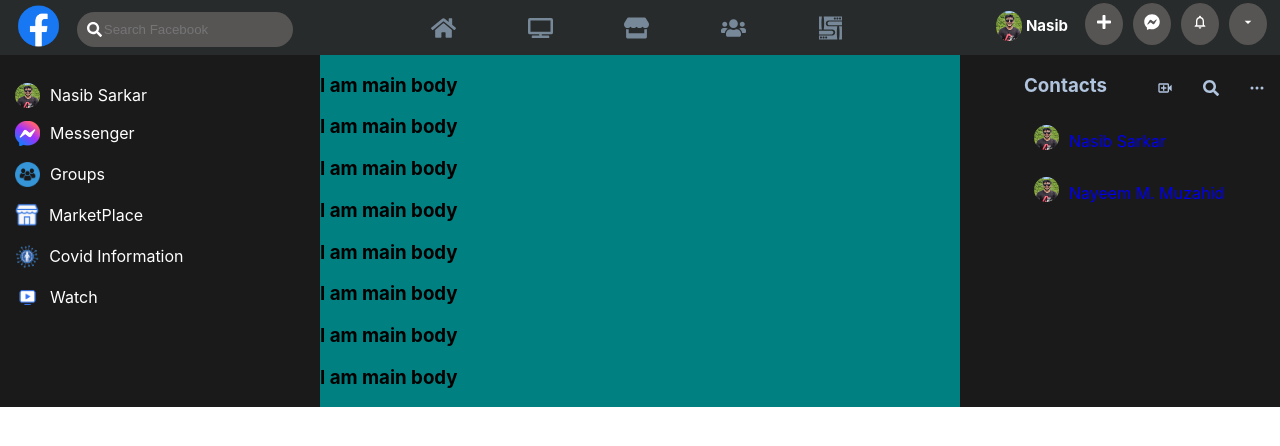
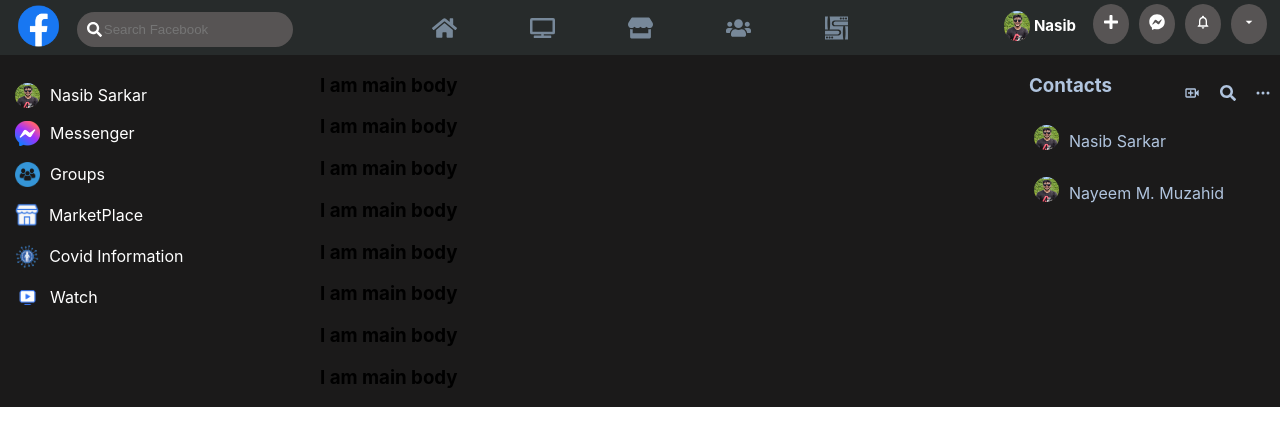
Before and after one commit to Sparrow48/react-facebook, a React (Create React App) app: page / in a window 1280 px wide. Shown: the top 446 px of the page. Built offline with nearby package versions, Linux system fonts and the light colour scheme.

Commit message:
Right sidebar complete

```diff
--- a/src/App.module.css
+++ b/src/App.module.css
@@ -1,17 +1,4 @@
 .app {
-  scroll-behavior: auto;
-  overflow-y: scroll;
-  background-color: rgb(27, 26, 26);
-}
-
-.div1 {
-  background-color: teal;
-}
-
-.div2 {
-  background-color: rgb(27, 26, 26);
-}
-.div3 {
   background-color: rgb(27, 26, 26);
 }
 
--- a/src/components/Navbar/NavbarLeftItem/NavbarLeftItem.module.css
+++ b/src/components/Navbar/NavbarLeftItem/NavbarLeftItem.module.css
@@ -1,11 +1,11 @@
 .iconList {
   list-style: none;
-  margin-top: 19%;
+  margin-top: 20%;
 }
 .icons {
   height: 18px;
   width: 18px;
-  padding: 11px;
+  padding: 10px;
   color: white;
   border-radius: 50%;
   background-color: rgb(87, 84, 84);
--- a/src/components/RightSidebar/RightSidebar.module.css
+++ b/src/components/RightSidebar/RightSidebar.module.css
@@ -1,4 +1,6 @@
 .rightSidebar {
+  display: flex;
+  flex-flow: column;
 }
 
 .rightSidebarTitle {
@@ -6,13 +8,25 @@
   justify-content: space-between;
   color: lightsteelblue;
 }
+.rightSidebarTitle h3 {
+  margin-left: 5px;
+}
 
 .RightSidebarIcons {
   display: flex;
+  flex: 0.6;
+  justify-content: space-between;
 }
 
 .RightSidebarIcons a {
   color: lightsteelblue;
-  padding: 0 15px;
+  height: 20px;
+  width: 20px;
+  padding: 5px;
   margin-top: 25px;
 }
+
+.RightSidebarIcons a:hover {
+  background-color: rgb(87, 84, 84);
+  border-radius: 50%;
+}
--- a/src/components/RightSidebar/Sidebar/Sidebar.module.css
+++ b/src/components/RightSidebar/Sidebar/Sidebar.module.css
@@ -2,10 +2,11 @@
   display: flex;
   text-decoration: none;
   padding-left: 10px;
+  color: lightsteelblue;
 }
 
 .rightSidebarItem:hover {
-  background-color: lightsteelblue;
+  background-color: rgb(87, 84, 84);
   border-radius: 10px;
 }
 
```
